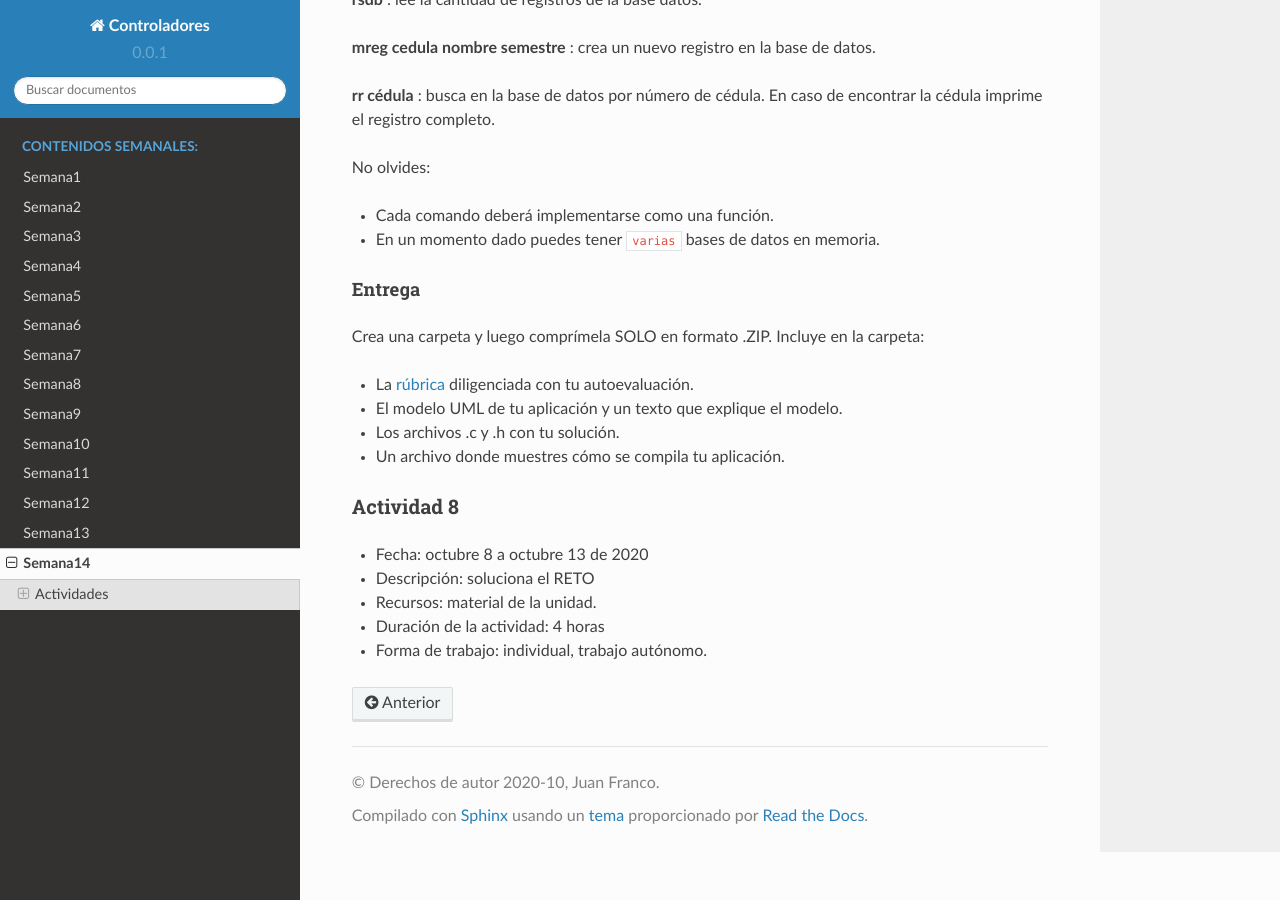
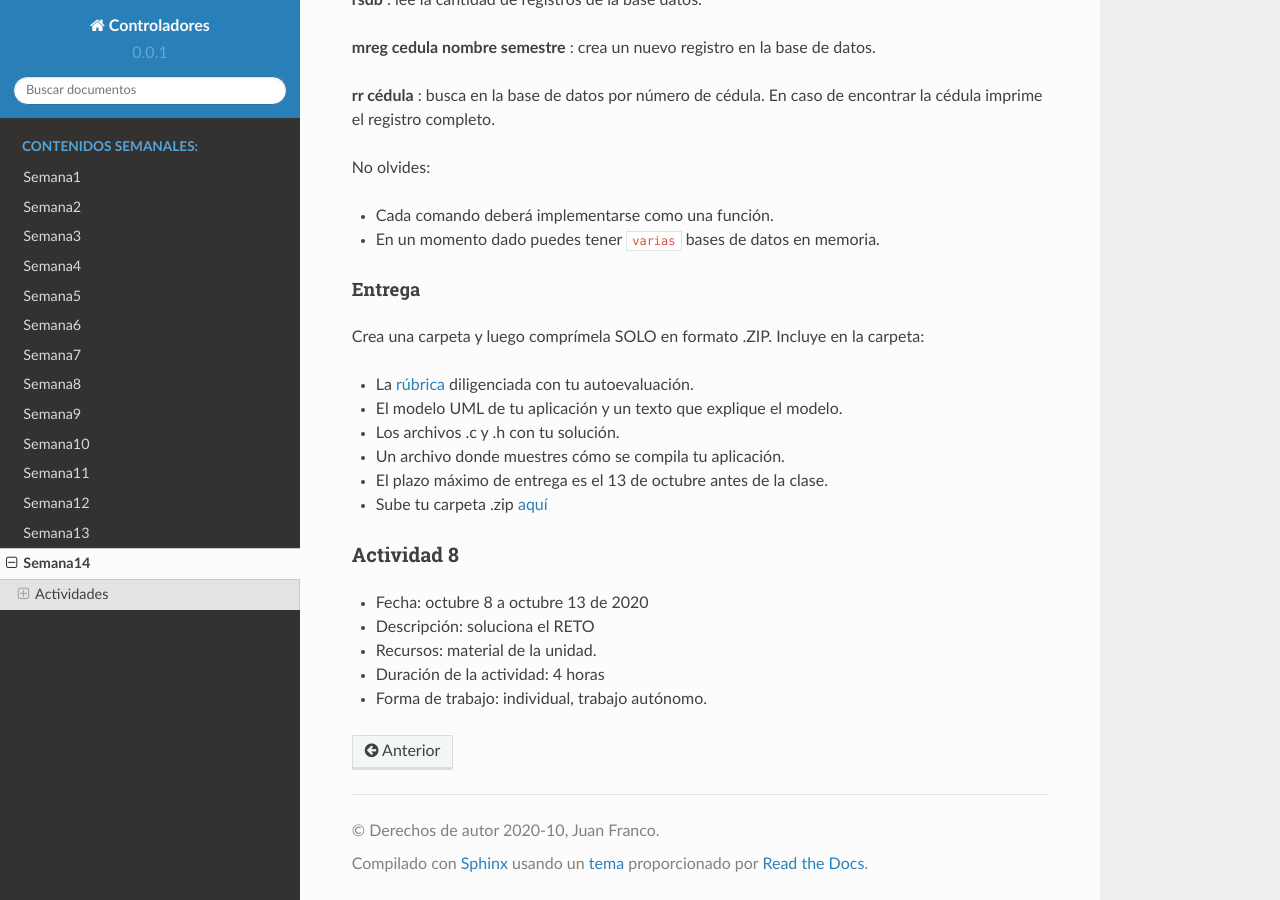
Before and after one commit to juanferfranco/controladores, a Sphinx documentation site: the page built from docs/_semana14/semana14.rst, in a window 1280 px wide and 900 px high, scrolled down 18682 px. Built offline with Sphinx 7.4.7 and the Read the Docs theme 2.0.0, drawn with Linux system fonts in a browser that asks for light colours.

Commit message:
update week 14

```diff
--- a/docs/_semana14/semana14.rst
+++ b/docs/_semana14/semana14.rst
@@ -1062,6 +1062,8 @@ Crea una carpeta y luego comprímela SOLO en formato .ZIP. Incluye en la carpeta
 * El modelo UML de tu aplicación y un texto que explique el modelo.
 * Los archivos .c y .h con tu solución.
 * Un archivo donde muestres cómo se compila tu aplicación.
+* El plazo máximo de entrega es el 13 de octubre antes de la clase.
+* Sube tu carpeta .zip `aquí <https://auladigital.upb.edu.co/mod/assign/view.php?id=653336>`__
 
 Actividad 8
 ^^^^^^^^^^^^
```
